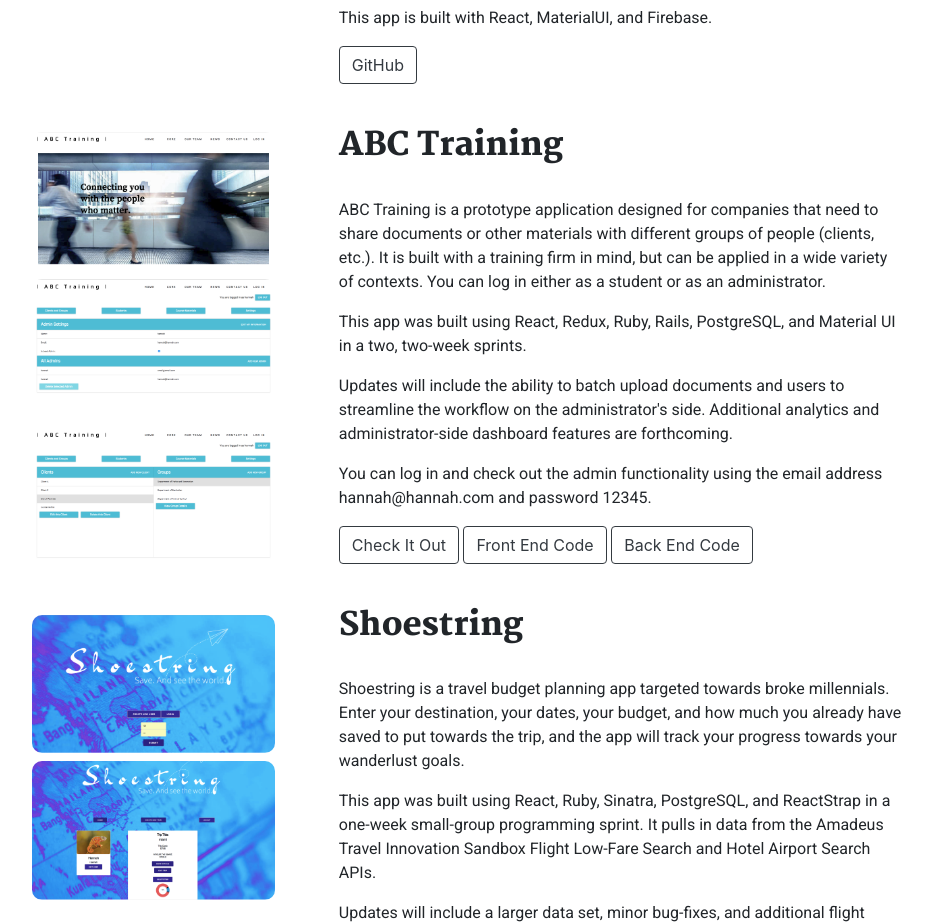
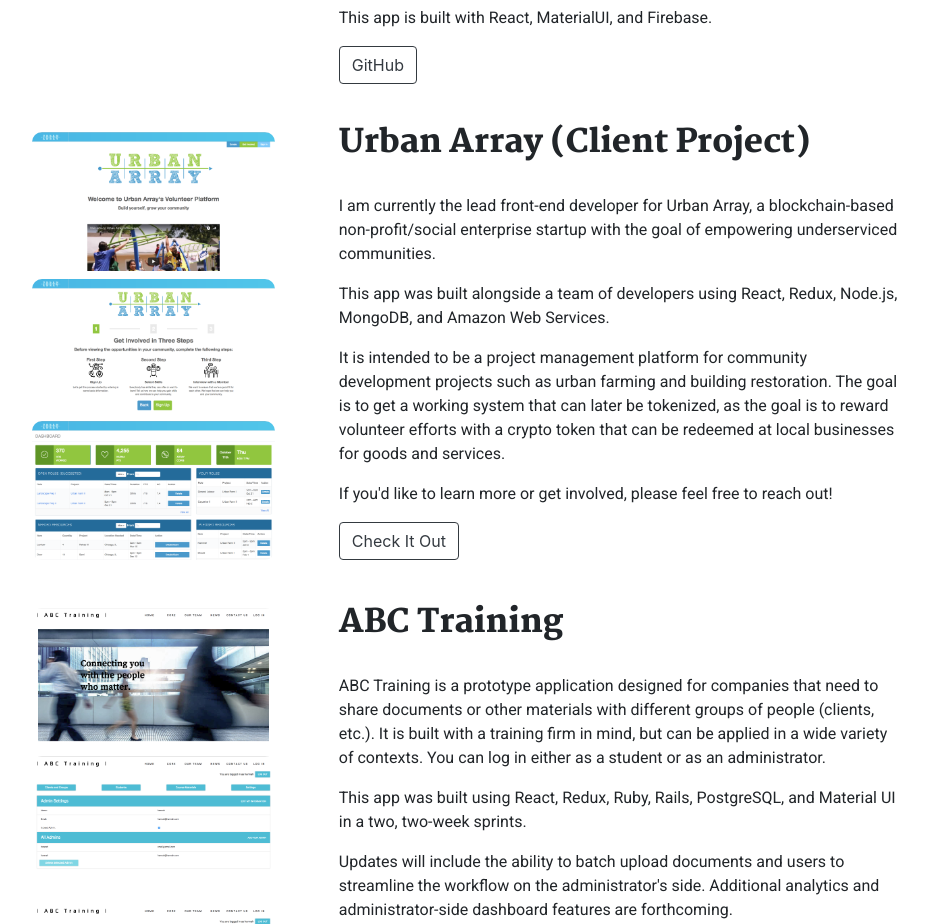
Before and after one commit to hanna2895/portfolio, a plain HTML site: page portfolio.html in a window 1280 px wide. Shown: the part 1240-2164 px from the top of the page, without its empty margins (186-1118 px from the left). Drawn offline with nearby package versions, Linux system fonts and the light colour scheme.

Commit message:
added UA as a project

```diff
--- a/portfolio.html
+++ b/portfolio.html
@@ -44,6 +44,25 @@
         </div>
 
           <div class="project-holder">
+
+            <div class="project">
+              <div class="image-holder">
+                <img src="images/urban-array-1.png" alt="Urban Array welcome page">
+                <img src="images/urban-array-2.png" class="hidden" alt="Urban Array onboarding page 1">
+                <img src="images/urban-array-4.png" class="hidden" alt="Urban Array dashboard">
+              </div>
+
+              <div class="info">
+                <h3>Urban Array (Client Project)</h3>
+                <p>I am currently the lead front-end developer for Urban Array, a blockchain-based non-profit/social enterprise startup with the goal of empowering underserviced communities.</p>
+                <p>This app was built alongside a team of developers using React, Redux, Node.js, MongoDB, and Amazon Web Services.</p>
+                <p>It is intended to be a project management platform for community development projects such as urban farming and building restoration. The goal is to get a working system that can later be tokenized, as the goal is to reward volunteer efforts with a crypto token that can be redeemed at local businesses for goods and services.</p>
+                <p>If you'd like to learn more or get involved, please feel free to reach out!</p>
+                <a href="http://54.254.136.138/welcome" target="_blank" class="btn btn-outline-dark">Check It Out</a>
+              </div>
+            </div>
+
+
             <div class="project">
               <div class="image-holder">
                 <img src="images/ABCTraining1.png" alt="ABC Training landing page">
```
Also changed, not shown: images/urban-array-1.png (added), images/urban-array-2.png (added), images/urban-array-3.png (added), images/urban-array-4.png (added).
